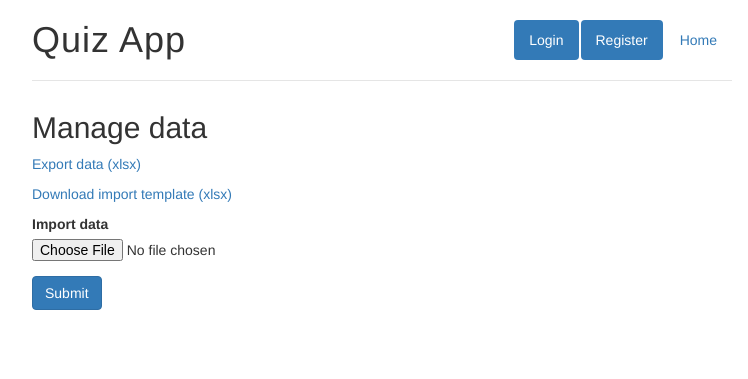
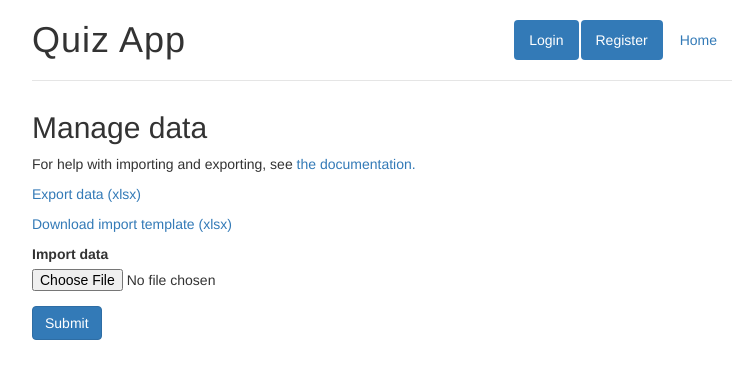
Before and after one commit to cmgerber/quizApp, a Flask app: template quizApp/templates/core/manage_data.html in a window 1280 px wide. Shown: the top 379 px of the page, without its empty margins (258-1006 px from the left). Run offline with Flask 2, Linux system fonts and the light colour scheme; the template is opened without the code that fills it: values that come from a table or form of the project are taken from there, others are empty; some libraries are stand-ins or nearby versions; some web fonts are replaced.

Commit message:
Link docs from manage page

```diff
--- a/quizApp/templates/core/manage_data.html
+++ b/quizApp/templates/core/manage_data.html
@@ -12,6 +12,7 @@ Manage data
 {% endblock %}
 
 {% block content %}
+<p>For help with importing and exporting, see <a href="http://quizapp.readthedocs.io/en/latest/import_export.html">the documentation.</a></p>
 <p><a href="{{ url_for('core.export_data') }}">Export data (xlsx)</a></p>
 <p><a href="{{ url_for('core.import_template') }}">Download import template
   (xlsx)</a></p>
```
